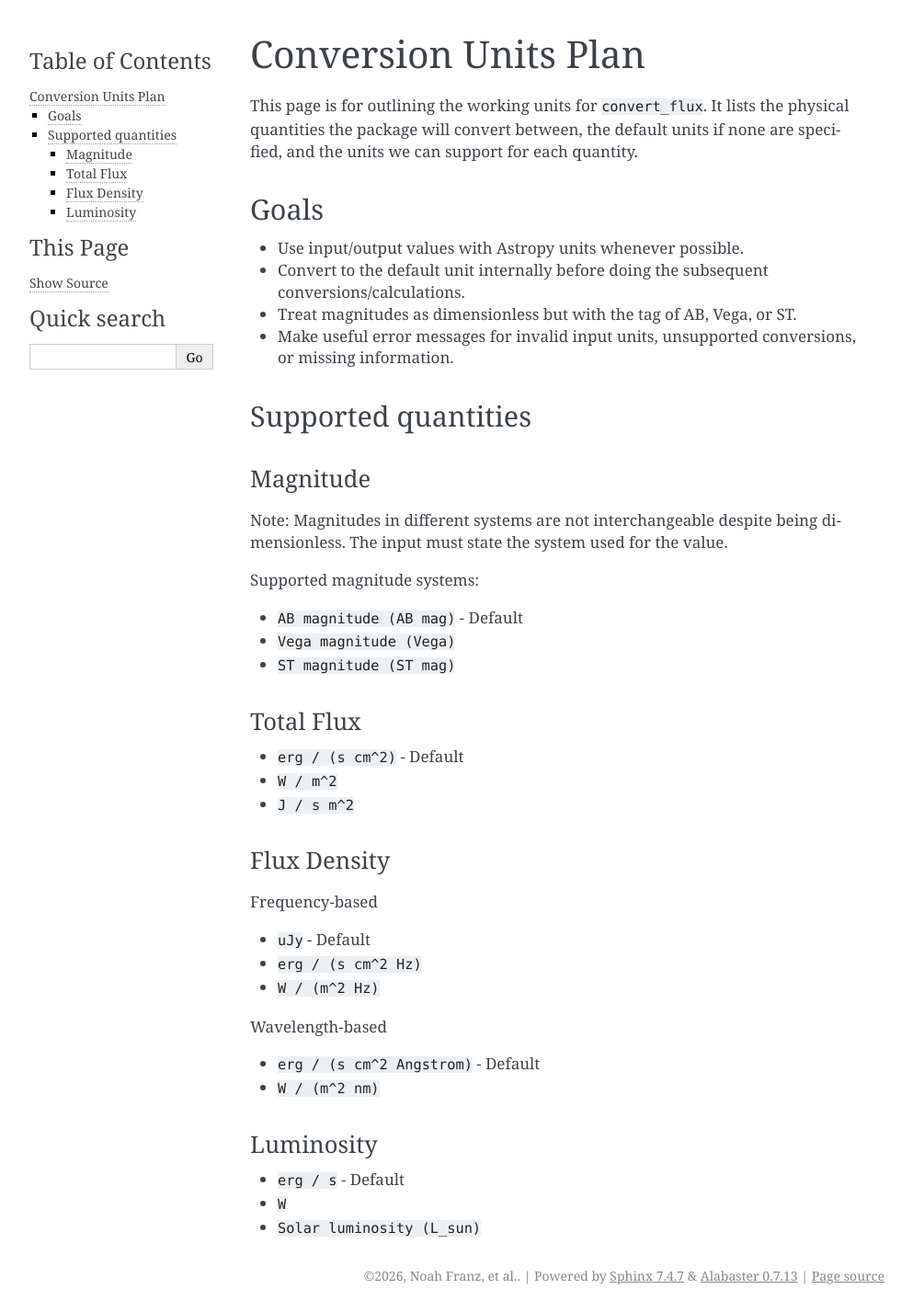
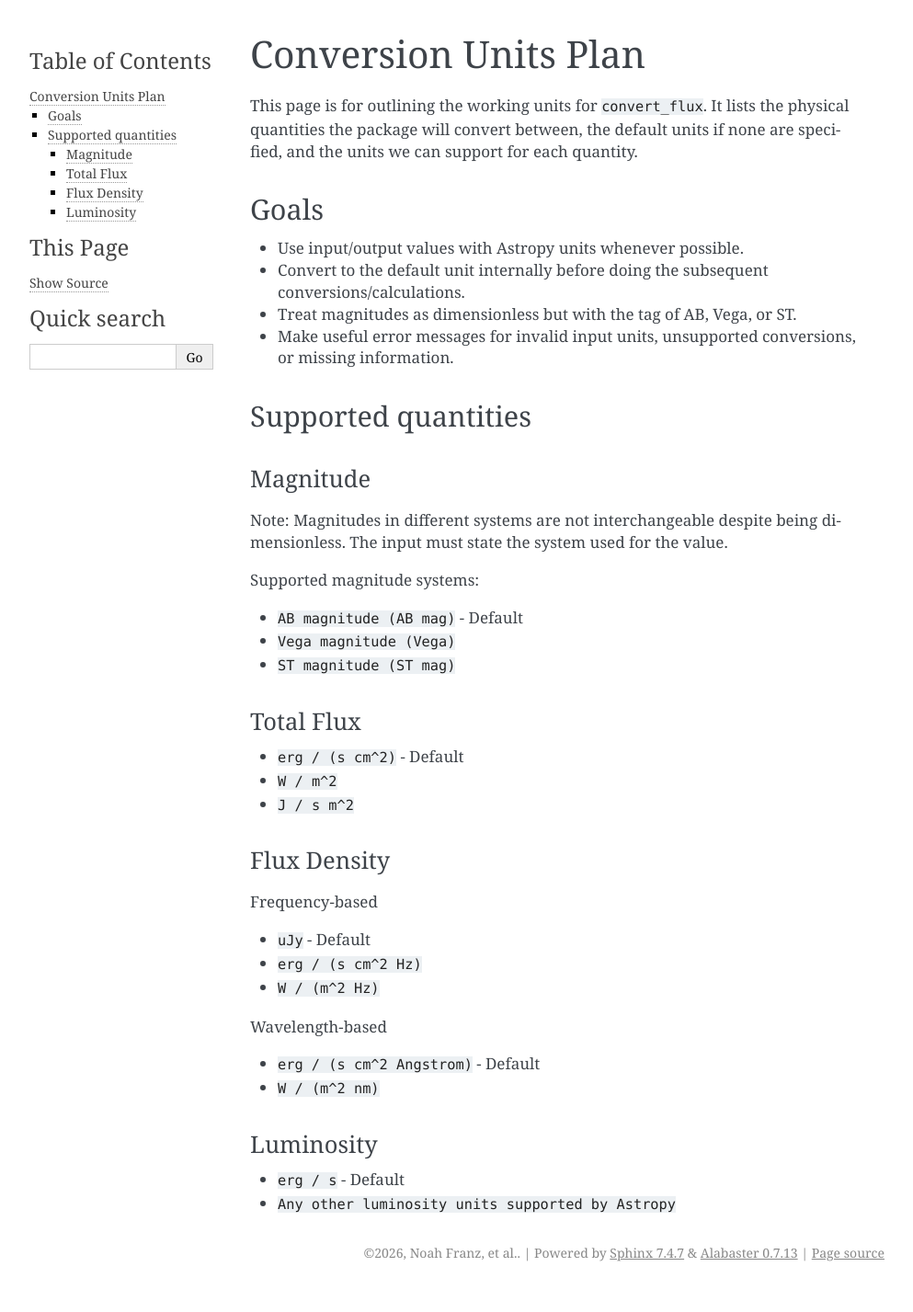
Before and after one commit to alexander-group/convert_flux, a Sphinx documentation site: the page built from docs/conversion_units.rst, in a window 1280 px wide. Shown: the whole page at 92% size, without its empty margins (148-1141 px from the left). Built offline with Sphinx 7.4.7, drawn with Linux system fonts in a browser that asks for light colours; after the commit the page ends 1402 px from its top, so only the background shows below that.

Commit message:
docs: minor fixes to Github issue templates to format correctly on Github. Templates now have separate text aresa for each header. Minor change to list of supported luminosity units.

```diff
--- a/docs/conversion_units.rst
+++ b/docs/conversion_units.rst
@@ -57,5 +57,4 @@ Luminosity
 ~~~~~~~~~~~
 
 * ``erg / s`` - Default
-* ``W``
-* ``Solar luminosity (L_sun)``
+* ``Any other luminosity units supported by Astropy``
```
Also changed, not shown: 2 other files.
